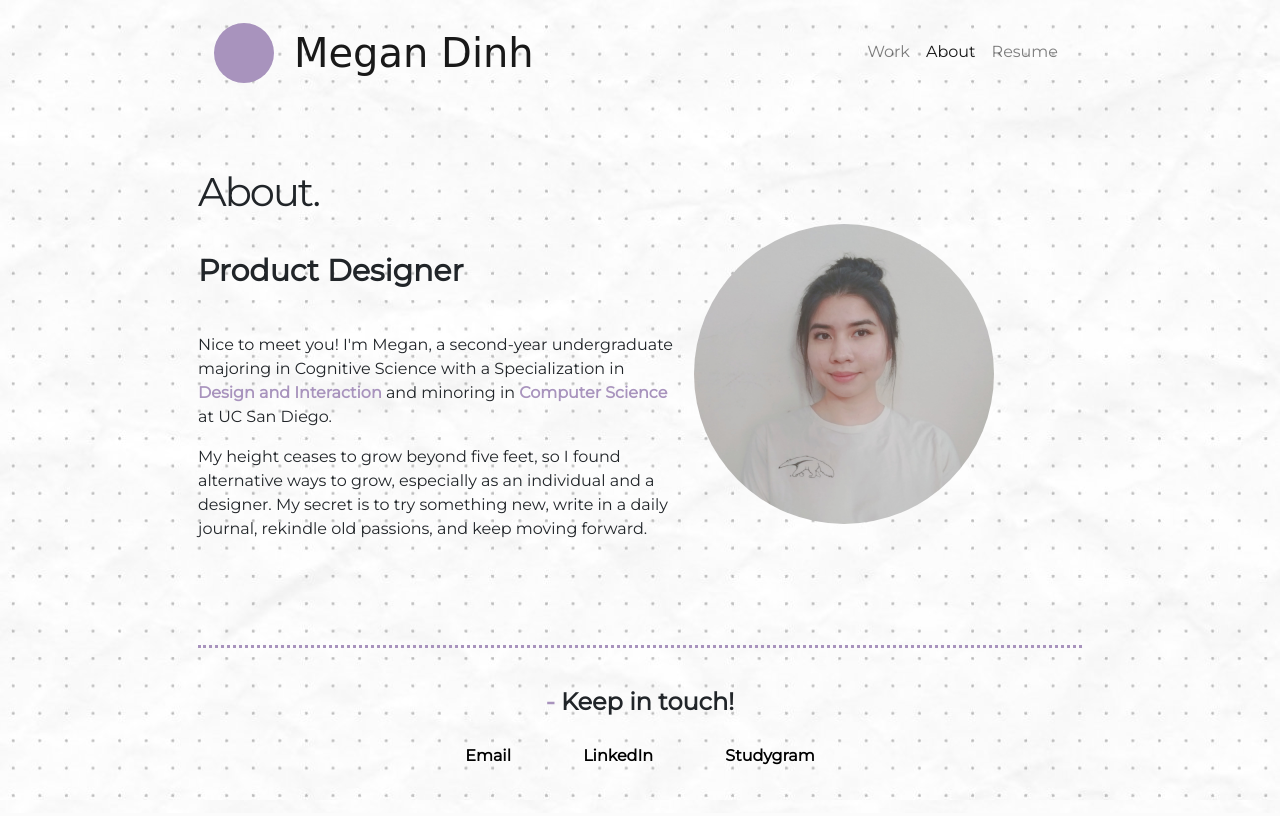
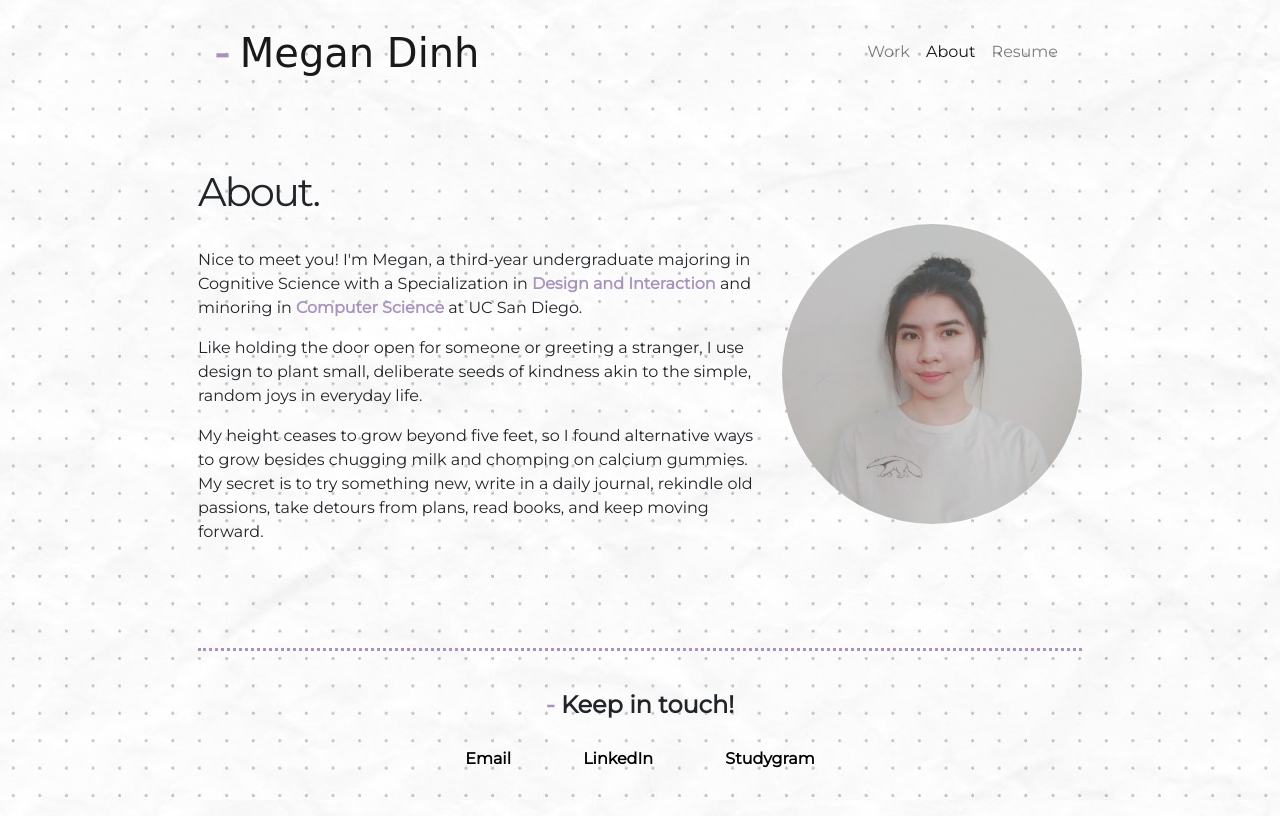
Before and after one commit to megandinh/megandinh.github.io, a PHP site: page /about.html in a window 1280 px wide. Run offline with PHP 8.4, Linux system fonts and the light colour scheme; some web fonts are replaced.

Commit message:
about page and resume

```diff
--- a/about.html
+++ b/about.html
@@ -31,7 +31,7 @@
 			<nav class="navbar navbar-expand-lg navbar-light bg-transparent">
 				  <a class="navbar-brand" href="index.html">
 					<!-- <img src="images/profile.jpg" class="rounded-circle" width="50" height="50"> -->
-					<span class="dot"></span> <!-- <strong style="color: #a893bd">- </strong> -->Megan Dinh</a>
+					<!-- <span class="dot"></span>  --><strong style="color: #a893bd">- </strong>Megan Dinh</a>
 				  <button class="navbar-toggler" type="button" data-toggle="collapse" data-target="#navbarNav" aria-controls="navbarNav" aria-expanded="false" aria-label="Toggle navigation">
 					<span class="navbar-toggler-icon"></span>
 				  </button>
@@ -44,7 +44,7 @@
 						<a class="nav-link" href="about.html">About</a>
 					  </li>
 					  <li class="nav-item">
-						<a class="nav-link" href="https://drive.google.com/file/d/1xwRfuor4N2jfWtq7A3SkpM_2UY_fFyI6/view?usp=sharing" target="_blank">Resume</a>
+						<a class="nav-link" href="https://drive.google.com/file/d/1JKH4jcA4JQTtIIfDC_eJ0wfQzfQh2WQ5/view?usp=sharing" target="_blank">Resume</a>
 					  </li>
 					</ul>
 				  </div>
@@ -54,22 +54,21 @@
 			<br>
 			<br>
 			<h1>About.</h1>
-				<div class="portrait">
+				<div style="float:right">
 					<img src="images/portrait.jpg" class="rounded-circle" width="300" height="300" style="margin-left: 10px; float: right">
 				</div>
-				<br>
-				<p class="bold"  style="font-size: 30px;"
->
-					Product Designer
-				</p>
+				<div style="width: 70%">
 				<br>
 				<p>
-					Nice to meet you! I'm Megan, a second-year undergraduate majoring in Cognitive Science with a Specialization in <strong style="color: #a893bd;">Design and Interaction</strong> and minoring in <strong style="color: #a893bd;">Computer Science</strong> at UC San Diego.
+					Nice to meet you! I'm Megan, a third-year undergraduate majoring in Cognitive Science with a Specialization in <strong style="color: #a893bd;">Design and Interaction</strong> and minoring in <strong style="color: #a893bd;">Computer Science</strong> at UC San Diego.
 				</p>
 				<p>
-					My height ceases to grow beyond five feet, so I found
-					alternative ways to grow, especially as an individual and a designer. My secret is to try something new, write in a daily journal, rekindle old passions, and keep moving forward.
+					Like holding the door open for someone or greeting a stranger, I use design to plant small, deliberate seeds of kindness akin to the simple, random joys in everyday life.
 				</p>
+				<p>
+					My height ceases to grow beyond five feet, so I found alternative ways to grow besides chugging milk and chomping on calcium gummies. My secret is to try something new, write in a daily journal, rekindle old passions, take detours from plans, read books, and keep moving forward.
+				</p>
+				</div>
 				<br>
 				<br>
 				<br>
--- a/css/my.css
+++ b/css/my.css
@@ -88,9 +88,17 @@ h4 {
 	color: white;
 }
 
-.portrait {
+/*.portrait {
 	float: right;
+}*/
+/*.contained{
+  display: grid;
+    grid-template-columns: auto auto;
+  justify-content: center;
 }
+.contained > div {
+  margin: 10px;
+}*/
 .bold {
 	font-family: 'Montserrat', sans-serif;
     /*font-family: 'Cutive Mono', monospace;*/
--- a/ecotracker.html
+++ b/ecotracker.html
@@ -33,7 +33,7 @@
 						<a class="nav-link" href="about.html">About</a>
 					  </li>
 					  <li class="nav-item">
-						<a class="nav-link" href="https://drive.google.com/file/d/1xwRfuor4N2jfWtq7A3SkpM_2UY_fFyI6/view?usp=sharing" target="_blank">Resume</a>
+						<a class="nav-link" href="https://drive.google.com/file/d/1JKH4jcA4JQTtIIfDC_eJ0wfQzfQh2WQ5/view?usp=sharing" target="_blank">Resume</a>
 					  </li>
 					</ul>
 				  </div>
--- a/index.html
+++ b/index.html
@@ -30,7 +30,7 @@
 			<div class="navbars">
 			<nav class="navbar navbar-expand-lg navbar-light bg-transparent">
 				  <a class="navbar-brand" href="index.html">
-					<!-- <img src="images/profile.jpg" class="rounded-circle" width="50" height="50"> --> <span class="dot"></span> <!--  <strong style="color: #a893bd">- </strong> -->Megan Dinh</a>
+					<!-- <img src="images/profile.jpg" class="rounded-circle" width="50" height="50"> --> <!-- <span class="dot"></span> -->  <strong style="color: #a893bd">- </strong>Megan Dinh</a>
 				  <button class="navbar-toggler" type="button" data-toggle="collapse" data-target="#navbarNav" aria-controls="navbarNav" aria-expanded="false" aria-label="Toggle navigation">
 					<span class="navbar-toggler-icon"></span>
 				  </button>
@@ -43,7 +43,7 @@
 						<a class="nav-link" href="about.html">About</a>
 					  </li>
 					  <li class="nav-item">
-						<a class="nav-link" href="https://drive.google.com/file/d/1xwRfuor4N2jfWtq7A3SkpM_2UY_fFyI6/view?usp=sharing" target="_blank">Resume</a>
+						<a class="nav-link" href="https://drive.google.com/file/d/1JKH4jcA4JQTtIIfDC_eJ0wfQzfQh2WQ5/view?usp=sharing" target="_blank">Resume</a>
 					  </li>
 					</ul>
 				  </div>
--- a/lesetudes.html
+++ b/lesetudes.html
@@ -33,7 +33,7 @@
             <a class="nav-link" href="about.html">About</a>
             </li>
             <li class="nav-item">
-            <a class="nav-link" href="https://drive.google.com/file/d/1xwRfuor4N2jfWtq7A3SkpM_2UY_fFyI6/view?usp=sharing" target="_blank">Resume</a>
+            <a class="nav-link" href="https://drive.google.com/file/d/1JKH4jcA4JQTtIIfDC_eJ0wfQzfQh2WQ5/view?usp=sharing" target="_blank">Resume</a>
             </li>
           </ul>
           </div>
--- a/memoir.html
+++ b/memoir.html
@@ -33,7 +33,7 @@
             <a class="nav-link" href="about.html">About</a>
             </li>
             <li class="nav-item">
-            <a class="nav-link" href="https://drive.google.com/file/d/1xwRfuor4N2jfWtq7A3SkpM_2UY_fFyI6/view?usp=sharing" target="_blank">Resume</a>
+            <a class="nav-link" href="https://drive.google.com/file/d/1JKH4jcA4JQTtIIfDC_eJ0wfQzfQh2WQ5/view?usp=sharing" target="_blank">Resume</a>
             </li>
           </ul>
           </div>
--- a/visual.html
+++ b/visual.html
@@ -33,7 +33,7 @@
             <a class="nav-link" href="about.html">About</a>
             </li>
             <li class="nav-item">
-            <a class="nav-link" href="https://drive.google.com/file/d/1xwRfuor4N2jfWtq7A3SkpM_2UY_fFyI6/view?usp=sharing" target="_blank">Resume</a>
+            <a class="nav-link" href="https://drive.google.com/file/d/1JKH4jcA4JQTtIIfDC_eJ0wfQzfQh2WQ5/view?usp=sharing" target="_blank">Resume</a>
             </li>
           </ul>
           </div>
```
